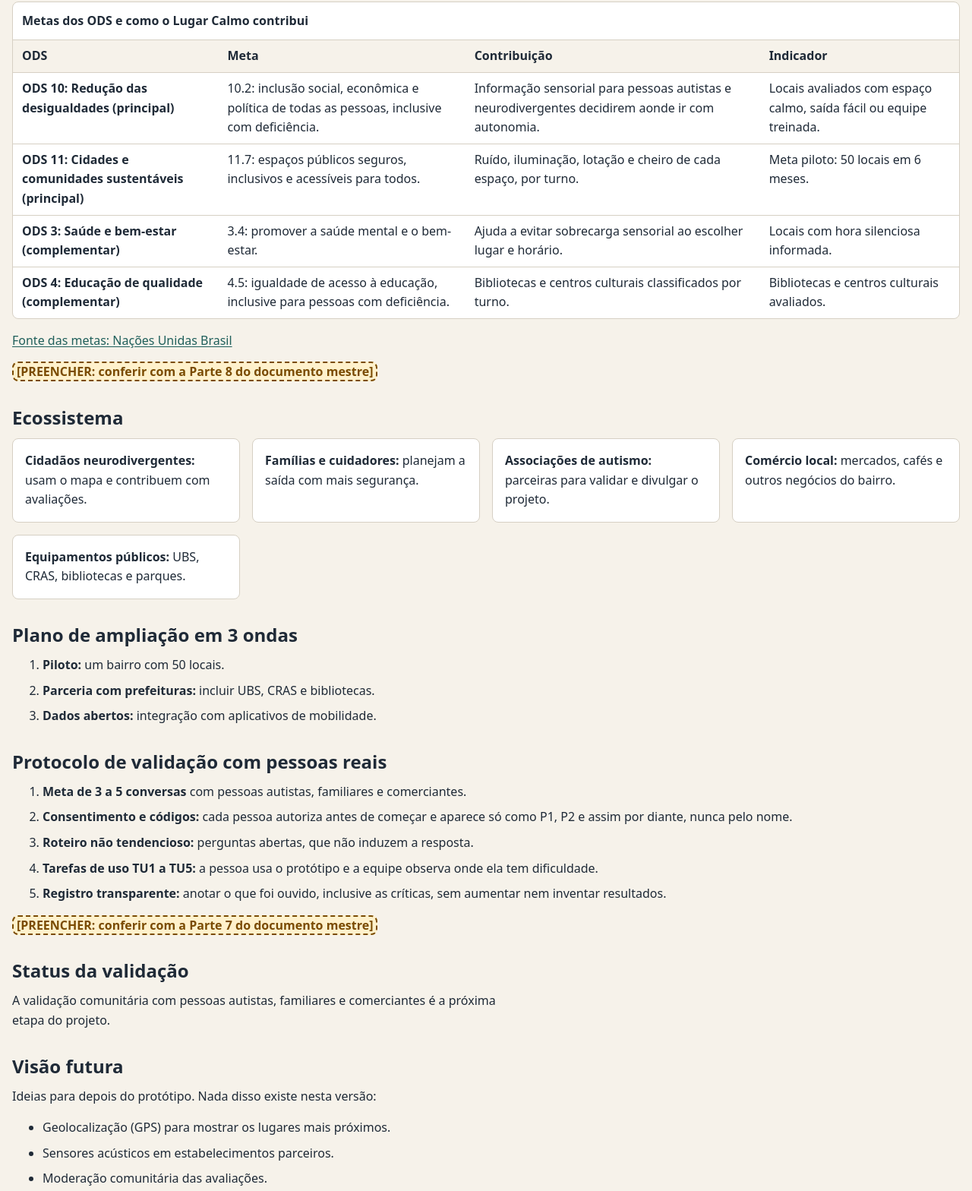
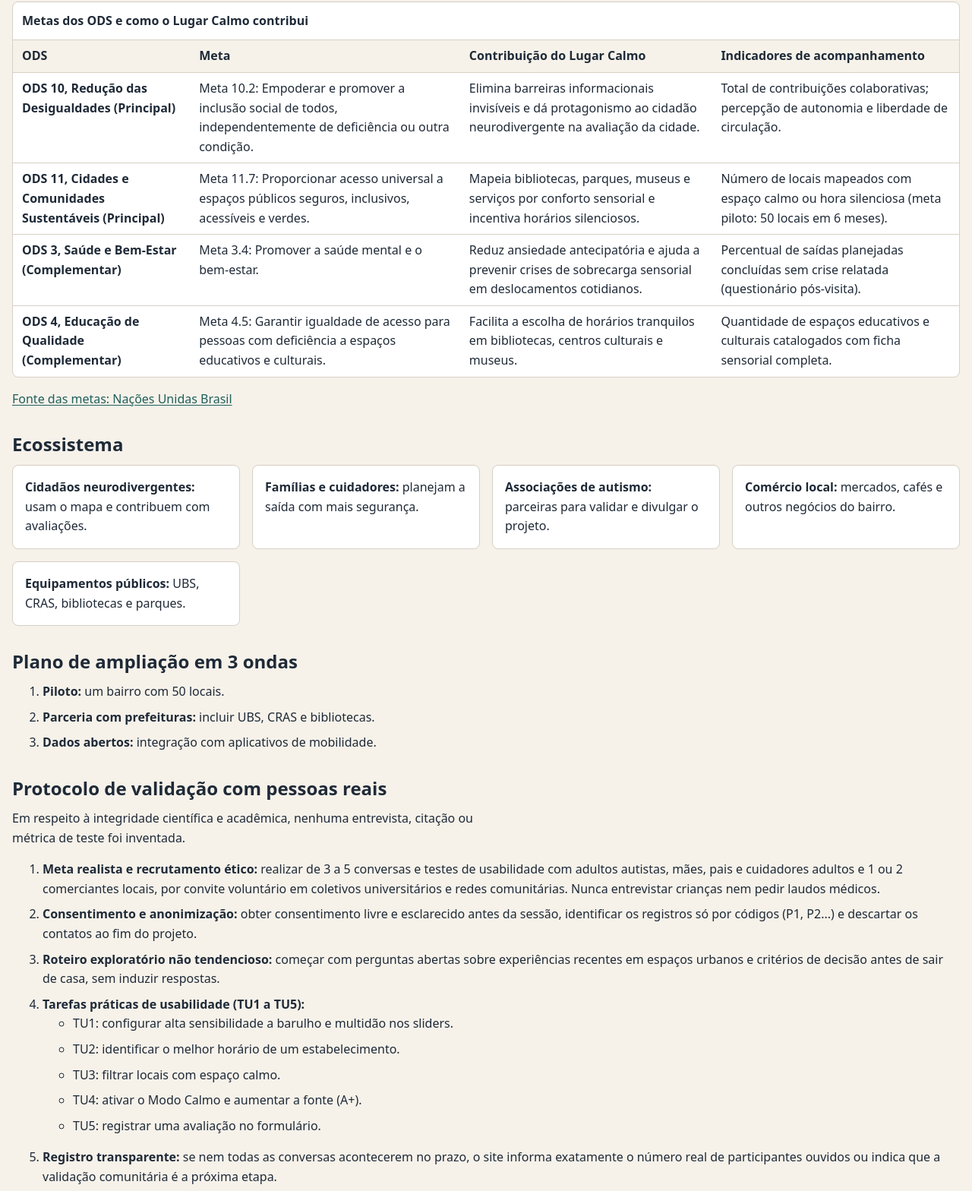
Before and after one commit to richardalmeida-dev/lugar-calmo, a plain HTML site: page impacto.html in a window 1280 px wide. Shown: the part 599-2167 px from the top of the page at 76% size. Drawn offline with Linux system fonts and the light colour scheme.

Commit message:
docs: substitui os blocos pendentes pelo texto do documento mestre

```diff
--- a/impacto.html
+++ b/impacto.html
@@ -69,7 +69,9 @@
       </div>
     </section>
 
-    <!-- 2. ODS em tabela com caption e cabeçalhos (8.5). Texto da Parte 8 do documento mestre ainda a conferir (K9). -->
+    <!-- 2. ODS em tabela com caption e cabeçalhos (8.5).
+         Texto oficial da Parte 8 do documento mestre, copiado sem alterações; por isso a marca de conferência (K9) saiu.
+         Cada linha começa com th scope="row" para o leitor de tela anunciar o ODS antes de cada célula. -->
     <section class="secao" aria-labelledby="titulo-ods">
       <h2 id="titulo-ods">Objetivos de Desenvolvimento Sustentável (ODS)</h2>
       <!-- A caixa rola sozinha em telas estreitas; tabindex="0" deixa rolar pelo teclado. -->
@@ -80,40 +82,39 @@
             <tr>
               <th scope="col">ODS</th>
               <th scope="col">Meta</th>
-              <th scope="col">Contribuição</th>
-              <th scope="col">Indicador</th>
+              <th scope="col">Contribuição do Lugar Calmo</th>
+              <th scope="col">Indicadores de acompanhamento</th>
             </tr>
           </thead>
           <tbody>
             <tr>
-              <th scope="row">ODS 10: Redução das desigualdades (principal)</th>
-              <td>10.2: inclusão social, econômica e política de todas as pessoas, inclusive com deficiência.</td>
-              <td>Informação sensorial para pessoas autistas e neurodivergentes decidirem aonde ir com autonomia.</td>
-              <td>Locais avaliados com espaço calmo, saída fácil ou equipe treinada.</td>
+              <th scope="row">ODS 10, Redução das Desigualdades (Principal)</th>
+              <td>Meta 10.2: Empoderar e promover a inclusão social de todos, independentemente de deficiência ou outra condição.</td>
+              <td>Elimina barreiras informacionais invisíveis e dá protagonismo ao cidadão neurodivergente na avaliação da cidade.</td>
+              <td>Total de contribuições colaborativas; percepção de autonomia e liberdade de circulação.</td>
             </tr>
             <tr>
-              <th scope="row">ODS 11: Cidades e comunidades sustentáveis (principal)</th>
-              <td>11.7: espaços públicos seguros, inclusivos e acessíveis para todos.</td>
-              <td>Ruído, iluminação, lotação e cheiro de cada espaço, por turno.</td>
-              <td>Meta piloto: 50 locais em 6 meses.</td>
+              <th scope="row">ODS 11, Cidades e Comunidades Sustentáveis (Principal)</th>
+              <td>Meta 11.7: Proporcionar acesso universal a espaços públicos seguros, inclusivos, acessíveis e verdes.</td>
+              <td>Mapeia bibliotecas, parques, museus e serviços por conforto sensorial e incentiva horários silenciosos.</td>
+              <td>Número de locais mapeados com espaço calmo ou hora silenciosa (meta piloto: 50 locais em 6 meses).</td>
             </tr>
             <tr>
-              <th scope="row">ODS 3: Saúde e bem-estar (complementar)</th>
-              <td>3.4: promover a saúde mental e o bem-estar.</td>
-              <td>Ajuda a evitar sobrecarga sensorial ao escolher lugar e horário.</td>
-              <td>Locais com hora silenciosa informada.</td>
+              <th scope="row">ODS 3, Saúde e Bem-Estar (Complementar)</th>
+              <td>Meta 3.4: Promover a saúde mental e o bem-estar.</td>
+              <td>Reduz ansiedade antecipatória e ajuda a prevenir crises de sobrecarga sensorial em deslocamentos cotidianos.</td>
+              <td>Percentual de saídas planejadas concluídas sem crise relatada (questionário pós-visita).</td>
             </tr>
             <tr>
-              <th scope="row">ODS 4: Educação de qualidade (complementar)</th>
-              <td>4.5: igualdade de acesso à educação, inclusive para pessoas com deficiência.</td>
-              <td>Bibliotecas e centros culturais classificados por turno.</td>
-              <td>Bibliotecas e centros culturais avaliados.</td>
+              <th scope="row">ODS 4, Educação de Qualidade (Complementar)</th>
+              <td>Meta 4.5: Garantir igualdade de acesso para pessoas com deficiência a espaços educativos e culturais.</td>
+              <td>Facilita a escolha de horários tranquilos em bibliotecas, centros culturais e museus.</td>
+              <td>Quantidade de espaços educativos e culturais catalogados com ficha sensorial completa.</td>
             </tr>
           </tbody>
         </table>
       </div>
       <p><a href="https://brasil.un.org/pt-br/sdgs" target="_blank" rel="noopener noreferrer">Fonte das metas: Nações Unidas Brasil<span class="visualmente-oculto"> (abre em nova aba)</span></a></p>
-      <p><span class="pendente">[PREENCHER: conferir com a Parte 8 do documento mestre]</span></p>
     </section>
 
     <!-- 3. Ecossistema: quem participa e ganha com o projeto (8.5). -->
@@ -138,24 +139,36 @@
       </ol>
     </section>
 
-    <!-- 5. Protocolo de validação, 5 passos da Parte 7 do documento mestre, ainda a conferir (K9). -->
+    <!-- 5. Protocolo de validação: texto oficial da Parte 7 do documento mestre, copiado sem alterações.
+         A marca de conferência (K9) saiu porque o texto já é o do documento.
+         O parágrafo de abertura deixa claro que nenhum dado de pesquisa foi inventado. -->
     <section class="secao" aria-labelledby="titulo-protocolo">
       <h2 id="titulo-protocolo">Protocolo de validação com pessoas reais</h2>
+      <p>Em respeito à integridade científica e acadêmica, nenhuma entrevista, citação ou métrica de teste foi inventada.</p>
       <ol class="passos">
-        <li><strong>Meta de 3 a 5 conversas</strong> com pessoas autistas, familiares e comerciantes.</li>
-        <li><strong>Consentimento e códigos:</strong> cada pessoa autoriza antes de começar e aparece só como P1, P2 e assim por diante, nunca pelo nome.</li>
-        <li><strong>Roteiro não tendencioso:</strong> perguntas abertas, que não induzem a resposta.</li>
-        <li><strong>Tarefas de uso TU1 a TU5:</strong> a pessoa usa o protótipo e a equipe observa onde ela tem dificuldade.</li>
-        <li><strong>Registro transparente:</strong> anotar o que foi ouvido, inclusive as críticas, sem aumentar nem inventar resultados.</li>
+        <li><strong>Meta realista e recrutamento ético:</strong> realizar de 3 a 5 conversas e testes de usabilidade com adultos autistas, mães, pais e cuidadores adultos e 1 ou 2 comerciantes locais, por convite voluntário em coletivos universitários e redes comunitárias. Nunca entrevistar crianças nem pedir laudos médicos.</li>
+        <li><strong>Consentimento e anonimização:</strong> obter consentimento livre e esclarecido antes da sessão, identificar os registros só por códigos (P1, P2...) e descartar os contatos ao fim do projeto.</li>
+        <li><strong>Roteiro exploratório não tendencioso:</strong> começar com perguntas abertas sobre experiências recentes em espaços urbanos e critérios de decisão antes de sair de casa, sem induzir respostas.</li>
+        <li><strong>Tarefas práticas de usabilidade (TU1 a TU5):</strong>
+          <!-- Sublista: as 5 tarefas ficam dentro do passo 4 para o leitor de tela anunciar que fazem parte dele. -->
+          <ul>
+            <li>TU1: configurar alta sensibilidade a barulho e multidão nos sliders.</li>
+            <li>TU2: identificar o melhor horário de um estabelecimento.</li>
+            <li>TU3: filtrar locais com espaço calmo.</li>
+            <li>TU4: ativar o Modo Calmo e aumentar a fonte (A+).</li>
+            <li>TU5: registrar uma avaliação no formulário.</li>
+          </ul>
+        </li>
+        <li><strong>Registro transparente:</strong> se nem todas as conversas acontecerem no prazo, o site informa exatamente o número real de participantes ouvidos ou indica que a validação comunitária é a próxima etapa.</li>
       </ol>
-      <p><span class="pendente">[PREENCHER: conferir com a Parte 7 do documento mestre]</span></p>
     </section>
 
     <!-- 6. Status da validação (8.5, item 6). Texto padrão: nunca inventar número.
-         Equipe: quando houver escuta real, trocar por "Ouvimos N pessoas (P1 a PN) em DD/11/2026". -->
+         A marca pendente logo abaixo fica de propósito: a equipe decide antes da entrega se mantém este texto
+         ou troca por "Ouvimos N pessoas (P1 a PN) em DD/11/2026", conforme a escuta real. -->
     <section class="secao" aria-labelledby="titulo-status">
       <h2 id="titulo-status">Status da validação</h2>
-      <p id="status-validacao">A validação comunitária com pessoas autistas, familiares e comerciantes é a próxima etapa do projeto.</p>
+      <p id="status-validacao">A validação comunitária com pessoas autistas, familiares e comerciantes é a próxima etapa do projeto. <span class="pendente">[PREENCHER PELA EQUIPE: confirmar este texto ou trocar por "Ouvimos N pessoas (P1 a PN) em DD/11/2026"]</span></p>
     </section>
 
     <!-- 7. Visão futura (M8): só descrita em texto, fora do protótipo (3.2). -->
```
Also changed, not shown: equipe.html (+10 -8 lines).
